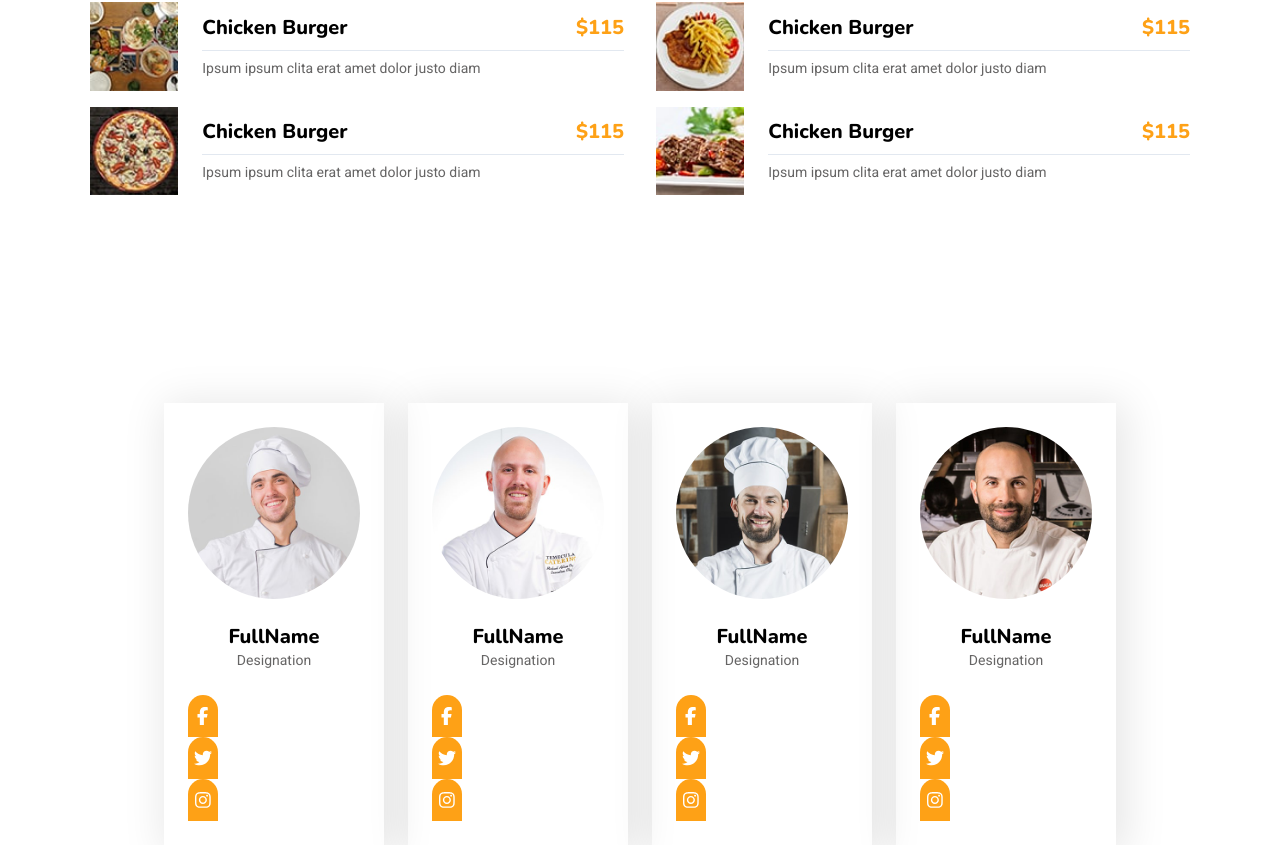
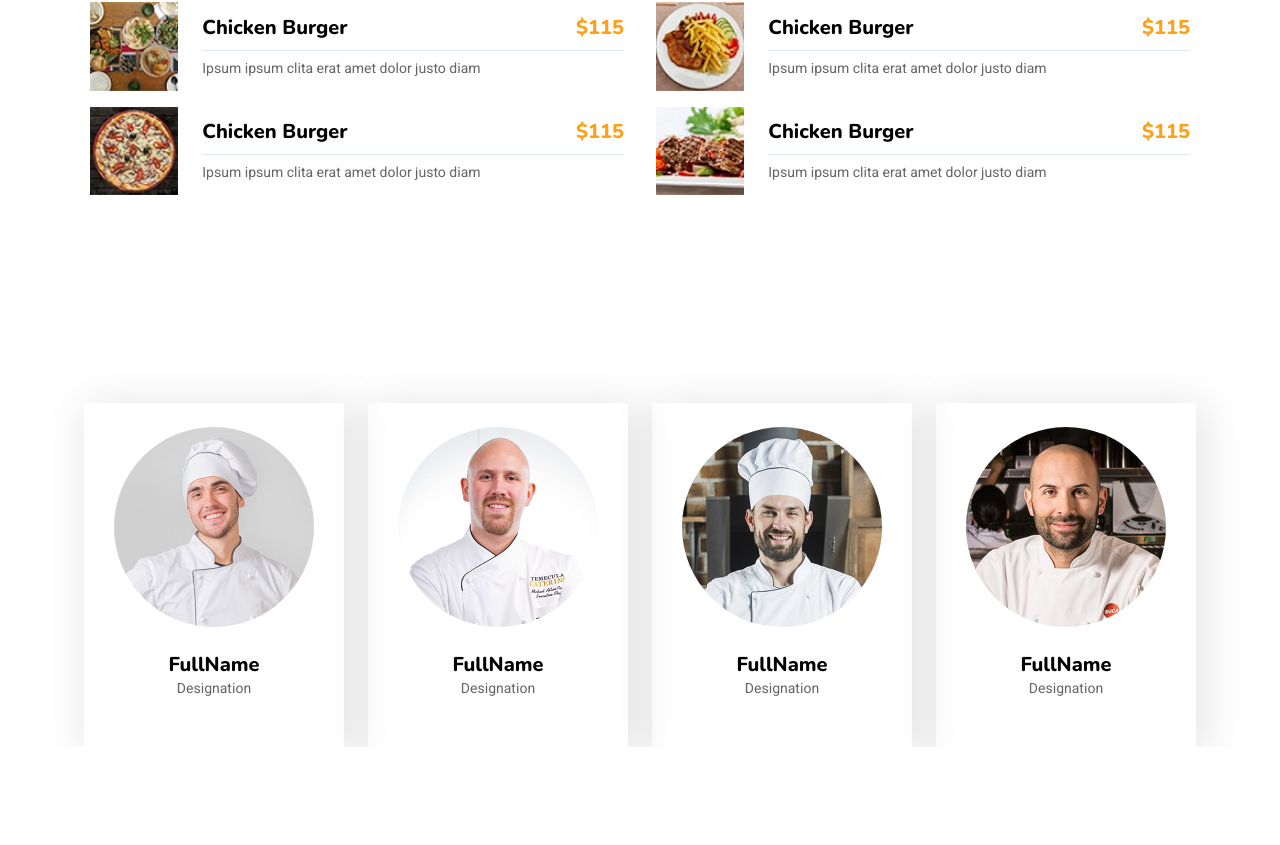
Before and after one commit to ms-moradi/Restuarant, a Next.js app: page / in a window 1280 px wide. Shown: the part 2384-3229 px from the top of the page. After the commit the page ends 3131 px from the top, so only its background shows below. Built offline with nearby package versions, Linux system fonts and the light colour scheme.

Commit message:
add transition and width

```diff
--- a/src/component/cardMember/cardMember.jsx
+++ b/src/component/cardMember/cardMember.jsx
@@ -8,23 +8,23 @@ import team1 from "@/analytics/image/team-1.jpg";
 
 const CardMember =({picture, name ,description})=>{
     return(
-        <div className="w-[220px] inline-block shadow-3xl p-6">
+        <div className="w-[260px] inline-block shadow-3xl p-6">
             <div className=" flex flex-col items-center gap-6 pb-6">
-                <div className="rounded-full overflow-hidden">
-                    <Image src={picture} alt="team" className="hover:scale-125"/>
+                <div className="w-[200px] rounded-full overflow-hidden">
+                    <Image src={picture} alt="team" className="hover:scale-125 hover:ease-in-out duration-300"/>
                 </div>
                 <div className="flex flex-col items-center">
                     <h5 className={`${nunito.className} text-xl font-extrabold`}>{name}</h5>
                     <p className={`${heebo.className} text-[#666565] text-sm font-normal`}>{description}</p>
                 </div>
             </div>
-            <div>
+            {/* <div>
                 {sociaNletwork.map(network =>(
                     <div key={network.id} className="w-[30px] flex justify-center bg-[#fea116] rounded-t-full p-3">
                         <FontAwesomeIcon icon={network.icon} className="text-[#fff] text-lg"/>
                     </div>
                 ))}
-            </div>
+            </div> */}
         </div>
     )
 }
```
